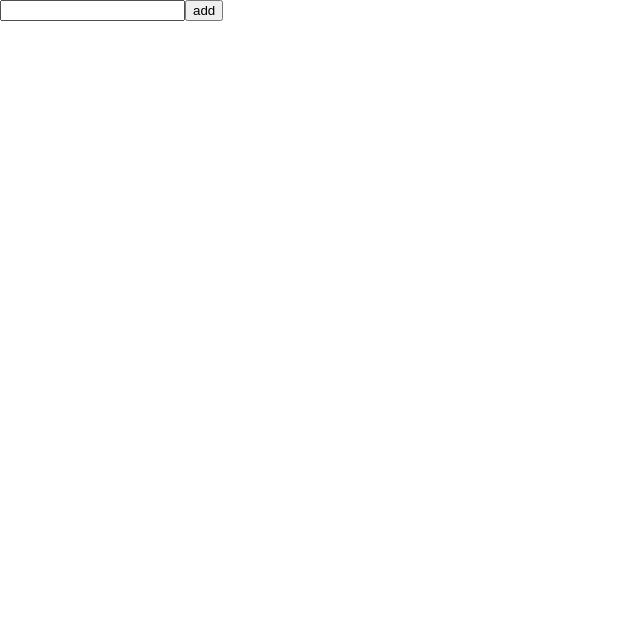
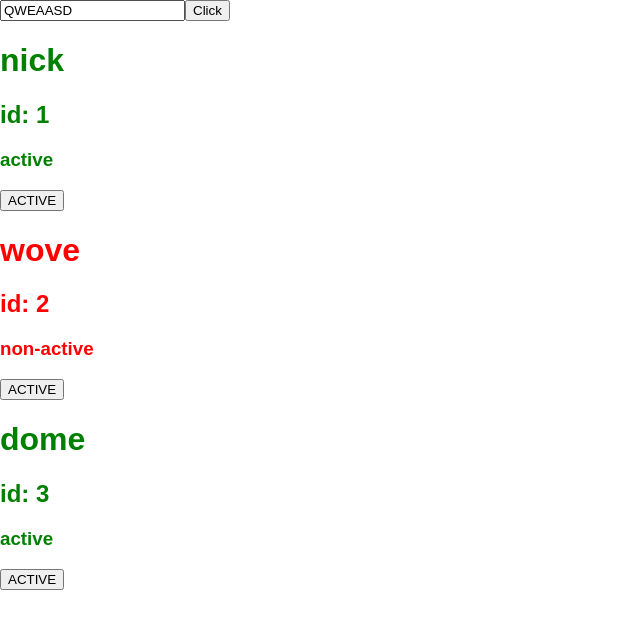
Before and after one commit to MambaClaw/todolist, a React (Create React App) app: page / in a window 1280 px wide. Shown: the top 628 px of the page, without its empty margins (0-640 px from the left). Built offline with nearby package versions, Linux system fonts and the light colour scheme.

Commit message:
gun jeng

```diff
--- a/src/App.js
+++ b/src/App.js
@@ -1,21 +1,59 @@
 import React, { Component } from 'react';
+import ToDo from './ToDo'
 
 class App extends Component {
   constructor(){
     super();
-    this.state = {a: ''}
+    this.state = {
+      someText: 'QWEAASD',
+      showText: '',
+      aaa: 111,
+      data: [
+        {id:1, name: "nick", active: true},
+        {id:2, name: "wove", active: false},
+        {id:3, name: "dome", active: true}
+      ]
     }
+  }
+
+  click(){
+    let data = this.state.data;
+    let obj = {name: this.state.someText , id: data.length + 1, active: false};
+    // data.push(obj)
+    this.setState({
+      data: [...data, obj],
+      showText: this.state.someText,
+      someText: '',
+    })
+  }
+
+  activeTodo(index){
+    let data = this.state.data;
+    data[index-1].active = !data[index-1].active;
+    this.setState({
+      data: data,
+    })
+  }
+
   update(e){
-    this.setState({a: e.target.value})
+    this.setState({
+      someText: e.target.value
+    });
+
 }
   render(){
     return (
       <div>
         <input
           type="text"
-            onChange={this.update.bind(this)}
-            />{this.state.a}
-          <button onclick="add(this.update.bind(this))"> add </button>
+          value={this.state.someText}
+          onChange={(e)=>this.update(e)} />
+        <button onClick={ ()=> this.click() }>Click</button>
+        <p>{this.state.showText}</p>
+        {
+          this.state.data.map((obj) => <ToDo fuck={obj.name} shit={obj.id} active={obj.active}
+          activeTodo={ () => this.activeTodo(obj.id) } key={obj.id}/>)
+        }
       </div>
     )
   }
--- /dev/null
+++ b/src/ToDo.js
@@ -0,0 +1,16 @@
+import React, {Component} from 'react';
+
+class Todo extends Component {
+    render(){
+        return(
+            <div style = {this.props.active ? {color: 'green'} : {color: 'red'}}>
+                <h1>{this.props.fuck}</h1>
+                <h2>id: {this.props.shit}</h2>
+                <h3>{this.props.active ? 'active' : 'non-active'}</h3>
+                <button onClick={ () => this.props.activeTodo() }>ACTIVE</button>
+            </div>
+        )
+    }
+}
+
+export default Todo
```
Lines whose indentation alone changed are shown as unchanged.
